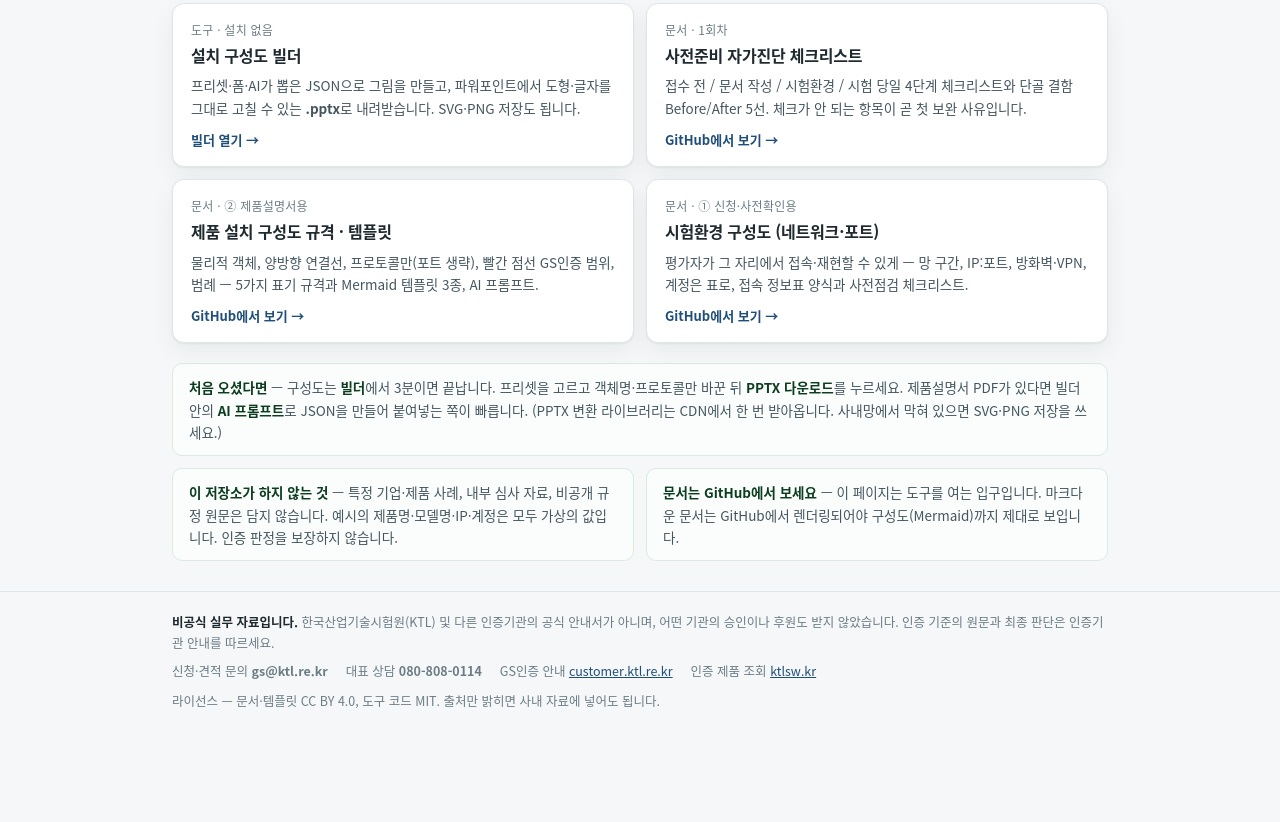
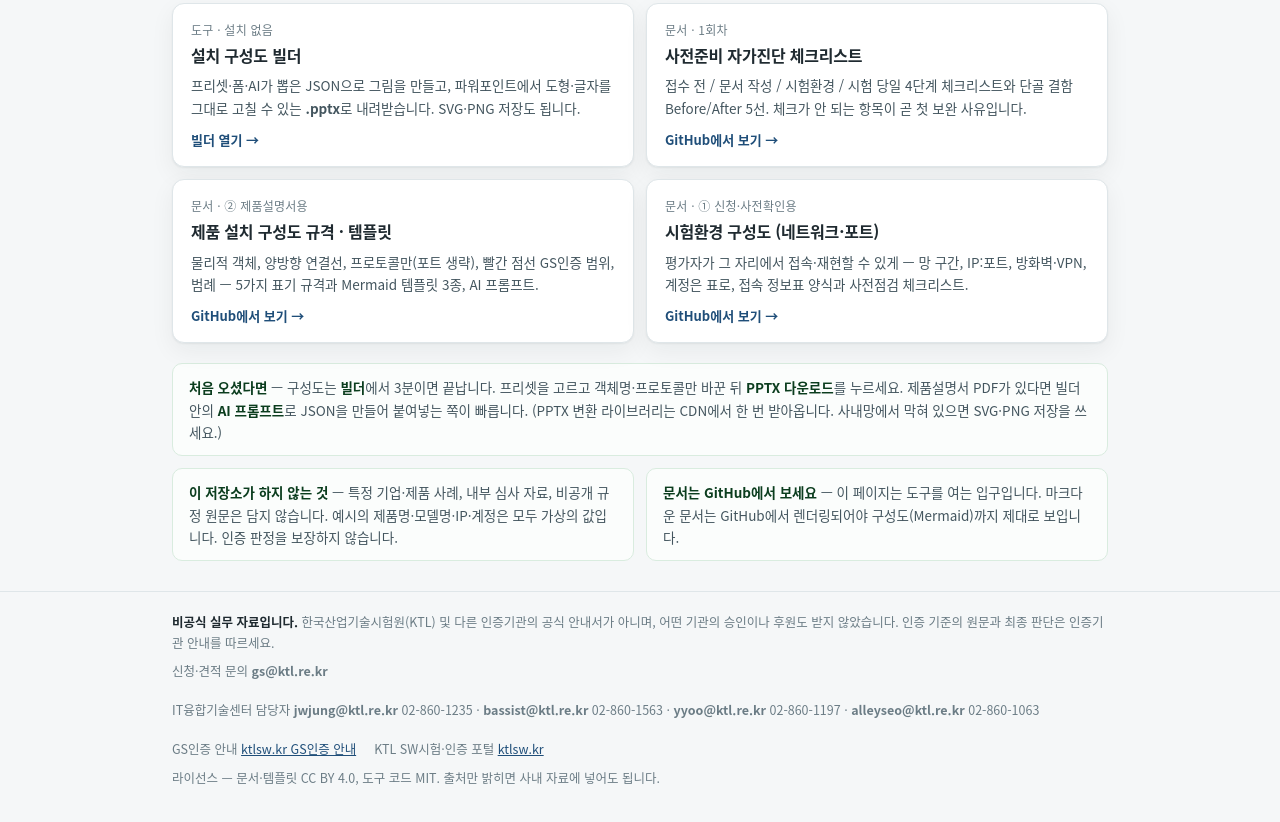
Before and after one commit to visualxock-lab/gs-cert-guide-kr, a plain HTML site: page index.html in a window 1280 px wide. Shown: the part 297-1119 px from the top of the page. Before the commit the page ends 1042 px from the top, so only its background shows below. Drawn offline with Linux system fonts and the light colour scheme.

Commit message:
공식 연락처를 ktlsw.kr 기준으로 갱신 (080 상담전화·customer.ktl.re.kr 링크 정리)
- 메인 포털 ktlsw.kr/main.do, GS인증 안내·서식 ktlsw.kr/user/GS_Authentication/GS_Info.do 로 교체
- IT융합기술센터 실무 담당자 4곳(메일·전화) 안내 추가
- 문서·랜딩·빌더 푸터의 080-808-0114와 customer.ktl.re.kr 링크 전부 제거

```diff
--- a/index.html
+++ b/index.html
@@ -171,9 +171,9 @@
     <div><strong>비공식 실무 자료입니다.</strong> 한국산업기술시험원(KTL) 및 다른 인증기관의 공식 안내서가 아니며, 어떤 기관의 승인이나 후원도 받지 않았습니다. 인증 기준의 원문과 최종 판단은 인증기관 안내를 따르세요.</div>
     <div class="official">
       <div>신청·견적 문의 <b>gs@ktl.re.kr</b></div>
-      <div>대표 상담 <b>080-808-0114</b></div>
-      <div>GS인증 안내 <a href="https://customer.ktl.re.kr/web/contents/K101010800.do" target="_blank" rel="noopener">customer.ktl.re.kr</a></div>
-      <div>인증 제품 조회 <a href="https://ktlsw.kr" target="_blank" rel="noopener">ktlsw.kr</a></div>
+      <div>IT융합기술센터 담당자 <b>jwjung@ktl.re.kr</b> 02-860-1235 · <b>bassist@ktl.re.kr</b> 02-860-1563 · <b>yyoo@ktl.re.kr</b> 02-860-1197 · <b>alleyseo@ktl.re.kr</b> 02-860-1063</div>
+      <div>GS인증 안내 <a href="https://ktlsw.kr/user/GS_Authentication/GS_Info.do" target="_blank" rel="noopener">ktlsw.kr GS인증 안내</a></div>
+      <div>KTL SW시험·인증 포털 <a href="https://ktlsw.kr/main.do" target="_blank" rel="noopener">ktlsw.kr</a></div>
     </div>
     <div class="disclaimer">
       라이선스 — 문서·템플릿 CC BY 4.0, 도구 코드 MIT. 출처만 밝히면 사내 자료에 넣어도 됩니다.
```
Also changed, not shown: tools/diagram-builder.html (+3 -2 lines), llms.txt, 4 other files.
